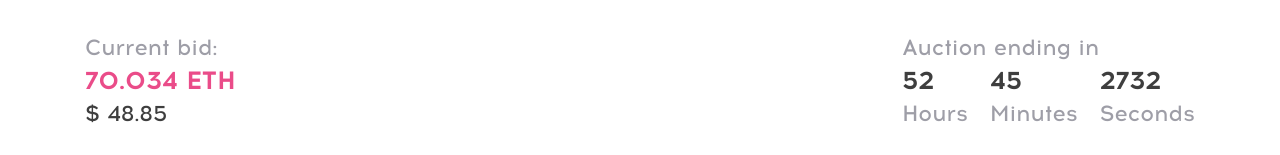
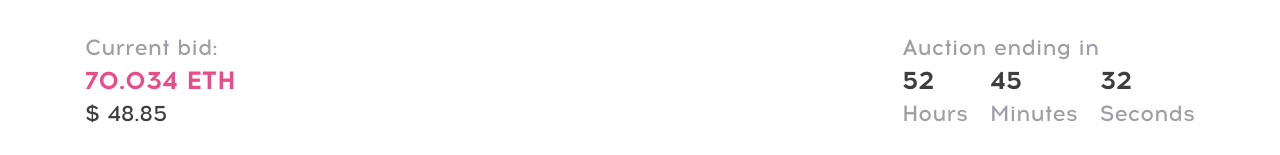
Before and after one commit to senitskiy/OnlineOcean, a Vue app: page /box/1 in a window 1280 px wide. Shown: the part 780-935 px from the top of the page. Built offline with nearby package versions, Linux system fonts and the light colour scheme.

Commit message:
Correct time on auction end

```diff
--- a/src/components/App/AppProductInfo.vue
+++ b/src/components/App/AppProductInfo.vue
@@ -137,8 +137,10 @@ export default {
     this.lastHours = this.endAuction.diff(this.currTime, 'hours')
     // this.lastTrueHours = this.endAuction.diff(this.currTime, 'hours', true)
     this.lastMins = this.endAuction.diff(this.currTime, 'minutes') - this.lastHours * 60
-    this.lastSeconds = this.endAuction.diff(this.currTime, 'seconds') - this.lastHours * 3600
+    // this.lastSeconds = this.endAuction.diff(this.currTime, 'seconds') / 3600
+    this.lastSeconds = (this.endAuction.diff(this.currTime, 'seconds') - this.lastHours * 3600) - (this.lastMins * 60)
 
+    console.log([this.endAuction.diff(this.currTime, 'seconds'), this.lastHours * 3600])
 
     this.intervalId = setInterval(() => this.currTime = Date.now(), 1000);
   },
--- a/src/router/index.js
+++ b/src/router/index.js
@@ -9,7 +9,7 @@ const routes = [
     component: Index
   },
   {
-    path: '/box/:boxId',
+    path: '/box/:boxId(\\d+)',
     name: 'Box',
     component: Box
   },
```
